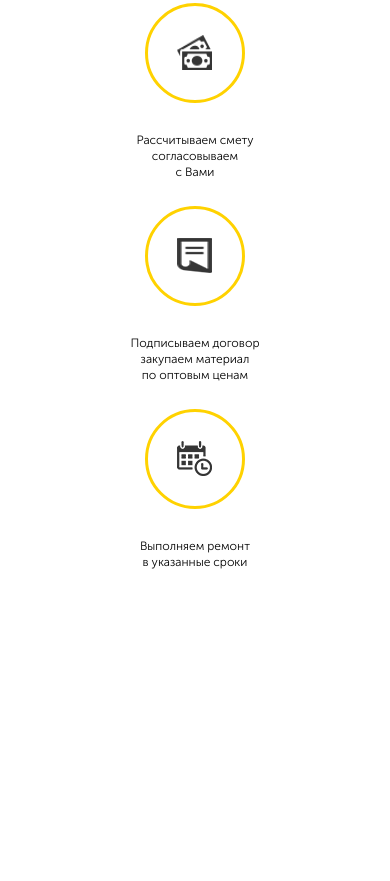
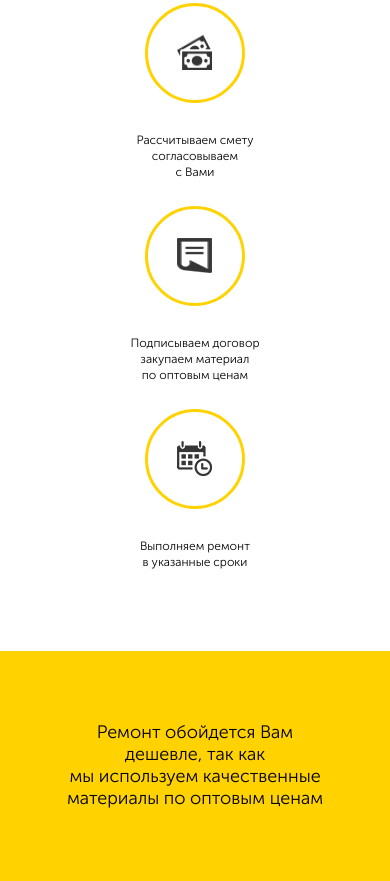
Before and after one commit to Sasha9805/repair-2020, a plain HTML site: page src/index.html in a window 390 px wide. Shown: the part 4816-5697 px from the top of the page. Before the commit the page ends 5452 px from the top, so only its background shows below. Drawn offline with Linux system fonts and the light colour scheme.

Commit message:
Сверстана и адаптирована секция со слоганом, добавлены небольшие изменения в файл steps.sass

```diff
--- a/src/index.html
+++ b/src/index.html
@@ -271,6 +271,7 @@
                 на&nbsp;замер</div>
               <!-- /.steps__text -->
             </div>
+            <!-- /.steps__wrap -->
           </div>
           <!-- /.steps__step -->
           <div class="steps__step">
@@ -280,6 +281,7 @@
               <div class="steps__text">Рассчитываем смету согласовываем с&nbsp;Вами</div>
               <!-- /.steps__text -->
             </div>
+            <!-- /.steps__wrap -->
           </div>
           <!-- /.steps__step -->
           <div class="steps__step">
@@ -289,6 +291,7 @@
               <div class="steps__text steps__text_width_bigger">Подписываем договор закупаем материал по&nbsp;оптовым ценам</div>
               <!-- /.steps__text -->
             </div>
+            <!-- /.steps__wrap -->
           </div>
           <!-- /.steps__step -->
           <div class="steps__step">
@@ -298,6 +301,7 @@
               <div class="steps__text">Выполняем ремонт в&nbsp;указанные сроки</div>
               <!-- /.steps__text -->
             </div>
+            <!-- /.steps__wrap -->
           </div>
           <!-- /.steps__step -->
         </div>
@@ -306,6 +310,12 @@
       <!-- /.container -->
     </section>
     <!-- /.section steps -->
+
+    <section class="section slogan">
+      <h2 class="section-title slogan__title">Ремонт обойдется Вам дешевле, так как мы&nbsp;используем&nbsp;качественные материалы по оптовым ценам</h2>
+      <!-- /.section-title slogan__title -->
+    </section>
+    <!-- /.section slogan -->
 
   </main>
 
--- /dev/null
+++ b/src/sass/blocks/_slogan.sass
@@ -0,0 +1,28 @@
+.slogan
+  padding: 85px 0 95px
+
+  background-color: $main-color
+  &__title
+    max-width: 911px
+    margin: 0 auto
+
+    font-size: 32px
+    font-weight: normal
+    +reg
+    line-height: 1.563
+
+    color: $title-color
+@media (max-width: 992px)
+  .slogan
+    &__title
+      max-width: 600px
+
+      font-size: 20px
+@media (max-width: 576px)
+  .slogan
+    padding: 70px 0 72px
+    &__title
+      max-width: 257px
+
+      font-size: 18px
+      line-height: normal
--- a/src/sass/blocks/_steps.sass
+++ b/src/sass/blocks/_steps.sass
@@ -1,15 +1,19 @@
 .steps
-  padding: 122px 0 100px
+  padding: 122px 0 95px
   &__title
     max-width: 660px
     margin: 0 auto 50px
+
     font-size: 30px
+    line-height: 1.5
+
     color: $title-color
-    line-height: 1.5
   &__subtitle
     margin-bottom: 65px
+
     font-size: 20px
     text-align: center
+
     color: $title-color
   &-block
     display: flex
@@ -37,10 +41,12 @@
     width: 35px
   &__text
     max-width: 147px
+
     font-size: 14px
-    color: $title-color
     line-height: 1.429
     text-align: center
+
+    color: $title-color
     &_width
       &_bigger
         min-width: 151px
@@ -63,14 +69,13 @@
       flex-wrap: wrap
     &__step
       flex: 0 0 50%
+      justify-content: center
       margin-bottom: 50px
       &:last-of-type
         flex: 0 0 100%
-    &-wrap
-      margin: 0 auto
 @media (max-width: 576px)
   .steps
-    padding: 23px 0 40px
+    padding: 23px 0 55px
     &__title
       max-width: 240px
       margin-bottom: 25px
--- a/src/sass/style.sass
+++ b/src/sass/style.sass
@@ -13,6 +13,8 @@
 @import "blocks/price"
 /* Стили для блока с шагами до ремонта */
 @import "blocks/steps"
+/* Стили для блока с заголовком */
+@import "blocks/slogan"
 
 /* Стили для модального окна */
 @import "blocks/modal"
```
Also changed, not shown: src/css/style.css, 1 other file.
